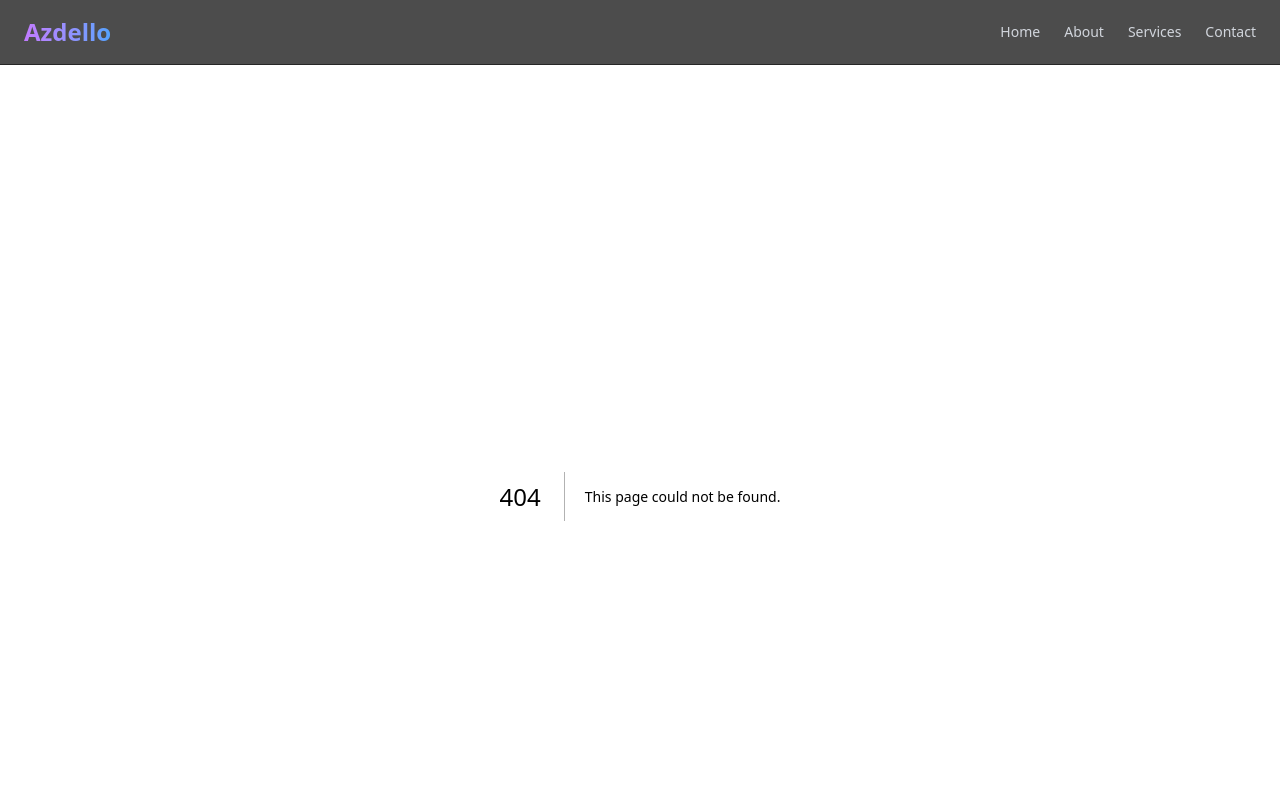
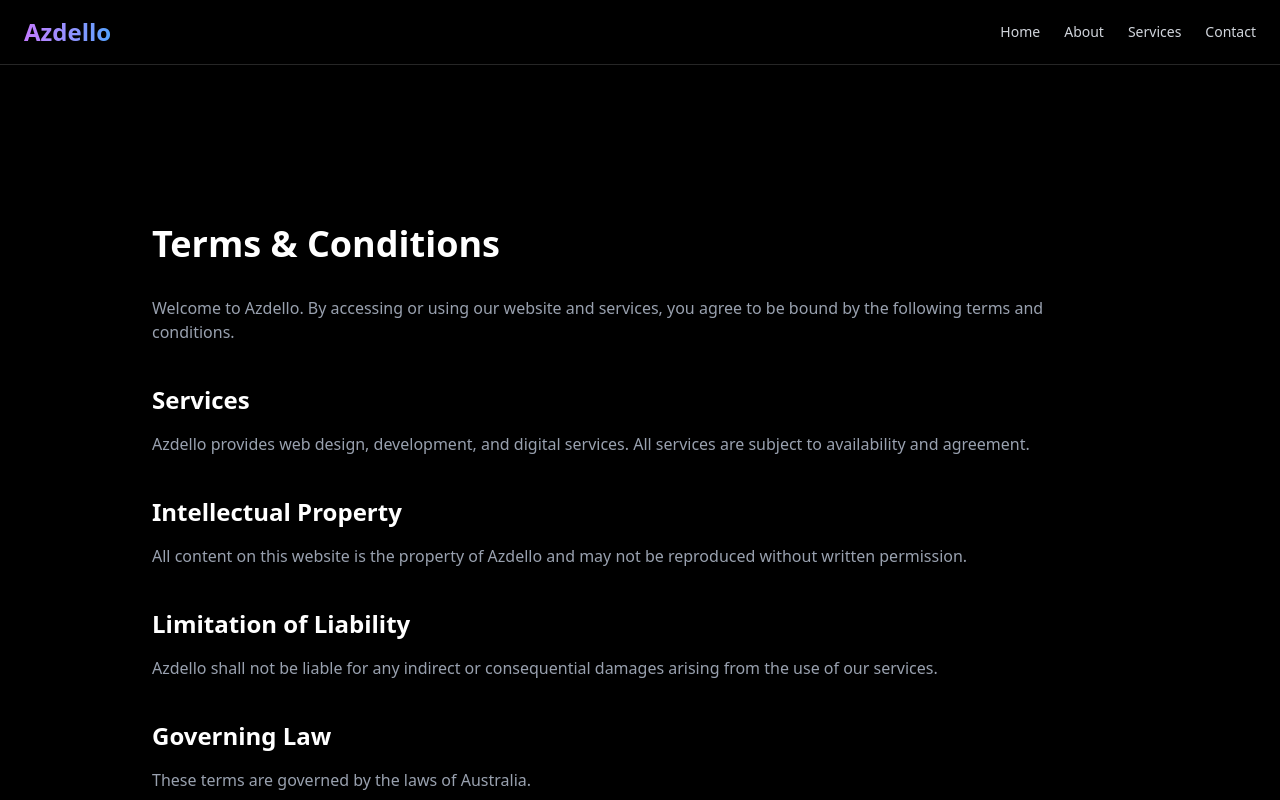
Before and after one commit to azdello/Azdello, a Next.js app: page /terms in a window 1280 px wide. Before the commit this address had no page. Shown: the top 800 px of the page. Built offline with nearby package versions, Linux system fonts and the light colour scheme.

Commit message:
Add privacy policy and terms pages

```diff
--- a/app/term/page.tsx
+++ /dev/null
@@ -1,42 +0,0 @@
-export default function TermsPage() {
-  return (
-    <main className="max-w-4xl mx-auto px-6 py-32 text-gray-300">
-      <h1 className="text-4xl font-bold text-white mb-6">
-        Terms & Conditions
-      </h1>
-
-      <p className="mb-6">
-        By using the Azdello website and services, you agree to the following
-        terms and conditions.
-      </p>
-
-      <h2 className="text-xl text-white font-semibold mt-8 mb-3">
-        Services
-      </h2>
-      <p>
-        Azdello provides web design and development services. Project scope,
-        timelines, and pricing are agreed upon individually.
-      </p>
-
-      <h2 className="text-xl text-white font-semibold mt-8 mb-3">
-        Payments
-      </h2>
-      <p>
-        Payments must be made according to agreed invoices and milestones.
-        Failure to pay may result in service suspension.
-      </p>
-
-      <h2 className="text-xl text-white font-semibold mt-8 mb-3">
-        Liability
-      </h2>
-      <p>
-        Azdello is not liable for any indirect or consequential damages arising
-        from the use of our services.
-      </p>
-
-      <p className="mt-10 text-sm text-gray-500">
-        Last updated: {new Date().toLocaleDateString()}
-      </p>
-    </main>
-  );
-}
--- /dev/null
+++ b/app/terms/page.tsx
@@ -0,0 +1,47 @@
+export const metadata = {
+  title: "Terms & Conditions",
+};
+
+export default function TermsPage() {
+  return (
+    <section className="max-w-5xl mx-auto px-6 py-32">
+      <h1 className="text-4xl font-bold mb-8">Terms & Conditions</h1>
+
+      <p className="text-gray-400 mb-6">
+        Welcome to Azdello. By accessing or using our website and services,
+        you agree to be bound by the following terms and conditions.
+      </p>
+
+      <h2 className="text-2xl font-semibold mt-10 mb-4">
+        Services
+      </h2>
+      <p className="text-gray-400 mb-6">
+        Azdello provides web design, development, and digital services.
+        All services are subject to availability and agreement.
+      </p>
+
+      <h2 className="text-2xl font-semibold mt-10 mb-4">
+        Intellectual Property
+      </h2>
+      <p className="text-gray-400 mb-6">
+        All content on this website is the property of Azdello and may not
+        be reproduced without written permission.
+      </p>
+
+      <h2 className="text-2xl font-semibold mt-10 mb-4">
+        Limitation of Liability
+      </h2>
+      <p className="text-gray-400 mb-6">
+        Azdello shall not be liable for any indirect or consequential damages
+        arising from the use of our services.
+      </p>
+
+      <h2 className="text-2xl font-semibold mt-10 mb-4">
+        Governing Law
+      </h2>
+      <p className="text-gray-400 mb-6">
+        These terms are governed by the laws of Australia.
+      </p>
+    </section>
+  );
+}
```
